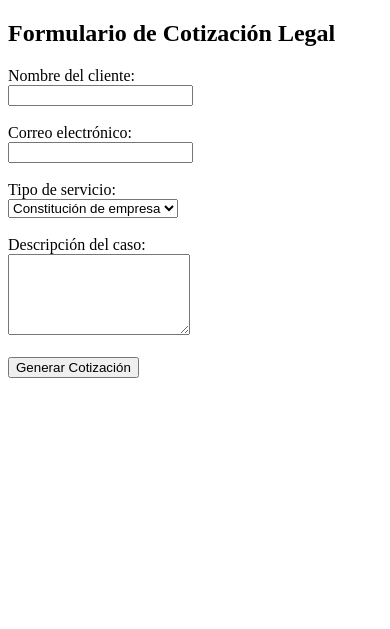
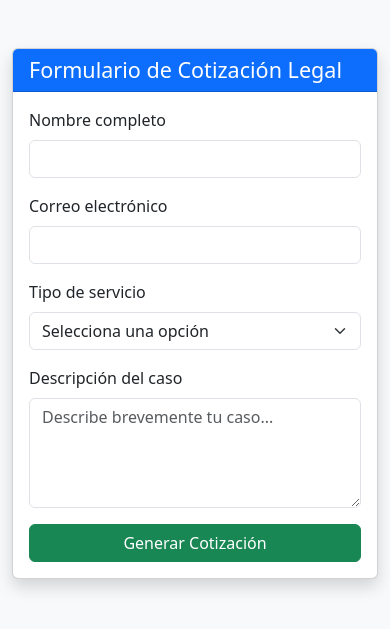
Before and after one commit to RCastilloIDrogo/CastilloIdrogo-capital-farmer-exam, a Flask app: template templates/form.html in a window 390 px wide. Shown: the top 629 px of the page. Run offline with Flask 3, Linux system fonts and the light colour scheme; the template is opened without the code that fills it, so the values that code supplies are empty.

Commit message:
Diseño responsive con Bootstrap y validación de funcionamiento

```diff
--- a/app.py
+++ b/app.py
@@ -1,4 +1,4 @@
-from flask import Flask, render_template, request, jsonify
+from flask import Flask, render_template, request, jsonify, redirect, session, url_for
 from datetime import datetime
 import sqlite3
 import os
@@ -11,6 +11,11 @@
 client = OpenAI(api_key=os.getenv("OPENAI_API_KEY"))
 
 app = Flask(__name__)
+app.secret_key = "clave-secreta-para-sesiones"
+
+# Usuario y contraseña fijos
+USUARIO_VALIDO = "admin"
+CONTRASENA_VALIDA = "1234"
 
 # Crear base de datos si no existe
 def init_db():
@@ -72,12 +77,36 @@
     except Exception as e:
         return {"error": str(e)}
 
+# ---------------- Rutas ----------------
+
+@app.route("/login", methods=["GET", "POST"])
+def login():
+    if request.method == "POST":
+        usuario = request.form["usuario"]
+        contrasena = request.form["contrasena"]
+        if usuario == USUARIO_VALIDO and contrasena == CONTRASENA_VALIDA:
+            session["usuario"] = usuario
+            return redirect(url_for("formulario"))
+        else:
+            return render_template("login.html", error="Credenciales incorrectas")
+    return render_template("login.html")
+
+@app.route("/logout")
+def logout():
+    session.pop("usuario", None)
+    return redirect(url_for("login"))
+
 @app.route("/")
 def formulario():
+    if "usuario" not in session:
+        return redirect(url_for("login"))
     return render_template("form.html")
 
 @app.route("/generar", methods=["POST"])
 def generar_cotizacion():
+    if "usuario" not in session:
+        return redirect(url_for("login"))
+
     nombre = request.form["nombre"]
     email = request.form["email"]
     servicio = request.form["servicio"]
--- a/templates/form.html
+++ b/templates/form.html
@@ -1,30 +1,50 @@
-<!-- templates/form.html -->
 <!DOCTYPE html>
 <html lang="es">
 <head>
   <meta charset="UTF-8">
+  <meta name="viewport" content="width=device-width, initial-scale=1">
   <title>Generar Cotización</title>
+  <link href="https://cdn.jsdelivr.net/npm/bootstrap@5.3.0/dist/css/bootstrap.min.css" rel="stylesheet">
 </head>
-<body>
-  <h2>Formulario de Cotización Legal</h2>
-  <form action="/generar" method="POST">
-    <label>Nombre del cliente:</label><br>
-    <input type="text" name="nombre" required><br><br>
+<body class="bg-light">
 
-    <label>Correo electrónico:</label><br>
-    <input type="email" name="email" required><br><br>
+  <div class="container mt-5">
+    <div class="card shadow">
+      <div class="card-header bg-primary text-white">
+        <h4 class="mb-0">Formulario de Cotización Legal</h4>
+      </div>
+      <div class="card-body">
+        <form action="/generar" method="POST">
+          <div class="mb-3">
+            <label for="nombre" class="form-label">Nombre completo</label>
+            <input type="text" class="form-control" name="nombre" id="nombre" required maxlength="50">
+          </div>
 
-    <label>Tipo de servicio:</label><br>
-    <select name="servicio" required>
-      <option>Constitución de empresa</option>
-      <option>Defensa laboral</option>
-      <option>Consultoría tributaria</option>
-    </select><br><br>
+          <div class="mb-3">
+            <label for="email" class="form-label">Correo electrónico</label>
+            <input type="email" class="form-control" name="email" id="email" required >
+          </div>
 
-    <label>Descripción del caso:</label><br>
-    <textarea name="descripcion" rows="5" required></textarea><br><br>
+          <div class="mb-3">
+            <label for="servicio" class="form-label">Tipo de servicio</label>
+            <select class="form-select" name="servicio" id="servicio" required>
+              <option value="" disabled selected>Selecciona una opción</option>
+              <option>Constitución de empresa</option>
+              <option>Defensa laboral</option>
+              <option>Consultoría tributaria</option>
+            </select>
+          </div>
 
-    <button type="submit">Generar Cotización</button>
-  </form>
+          <div class="mb-3">
+            <label for="descripcion" class="form-label">Descripción del caso</label>
+            <textarea class="form-control" name="descripcion" id="descripcion" rows="4" required minlength="20" maxlength="800" placeholder="Describe brevemente tu caso..."></textarea>
+          </div>
+
+          <button type="submit" class="btn btn-success w-100">Generar Cotización</button>
+        </form>
+      </div>
+    </div>
+  </div>
+
 </body>
 </html>
```
Also changed, not shown: templates/login.html (added, +42 -0 lines), README.md, database.db, static/InterfazResponsive para celulares y computadoras.png (added), static/Respuesta de la cotizacion del caso - responsive.png (added).
